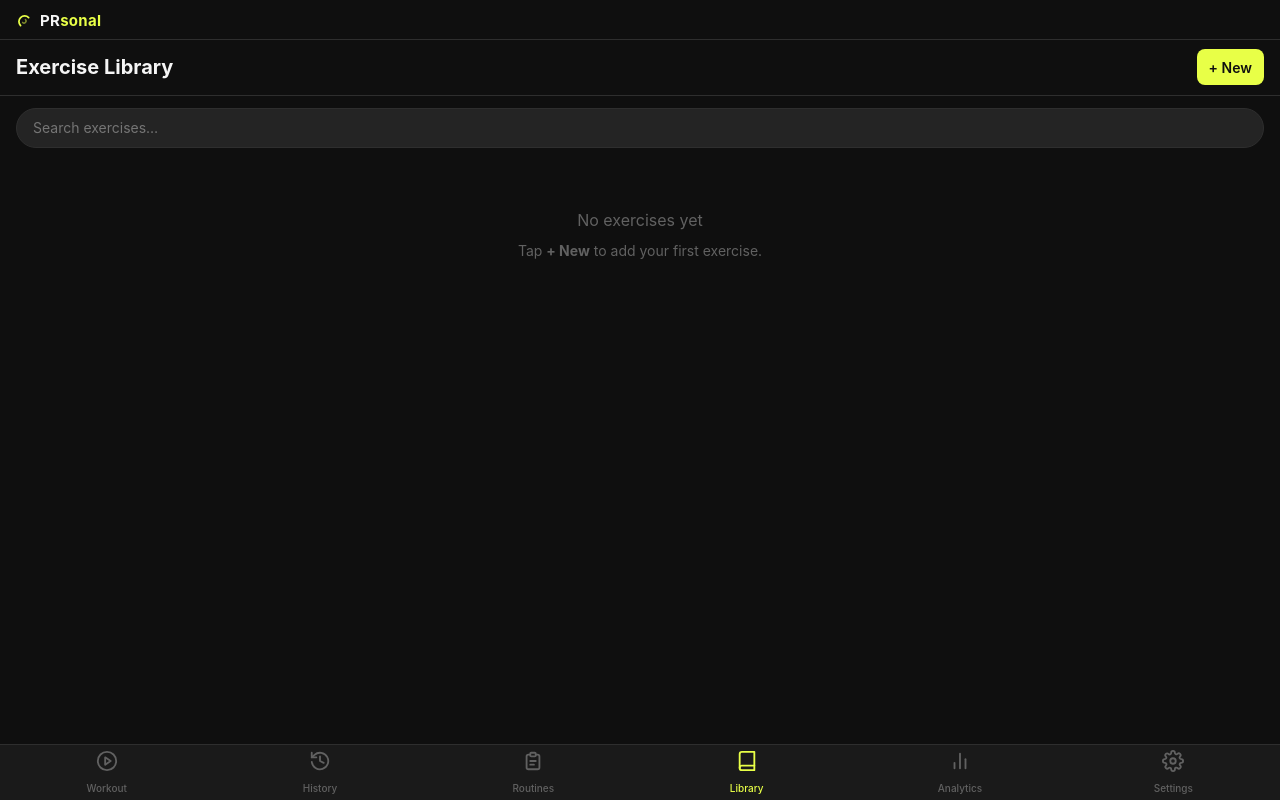
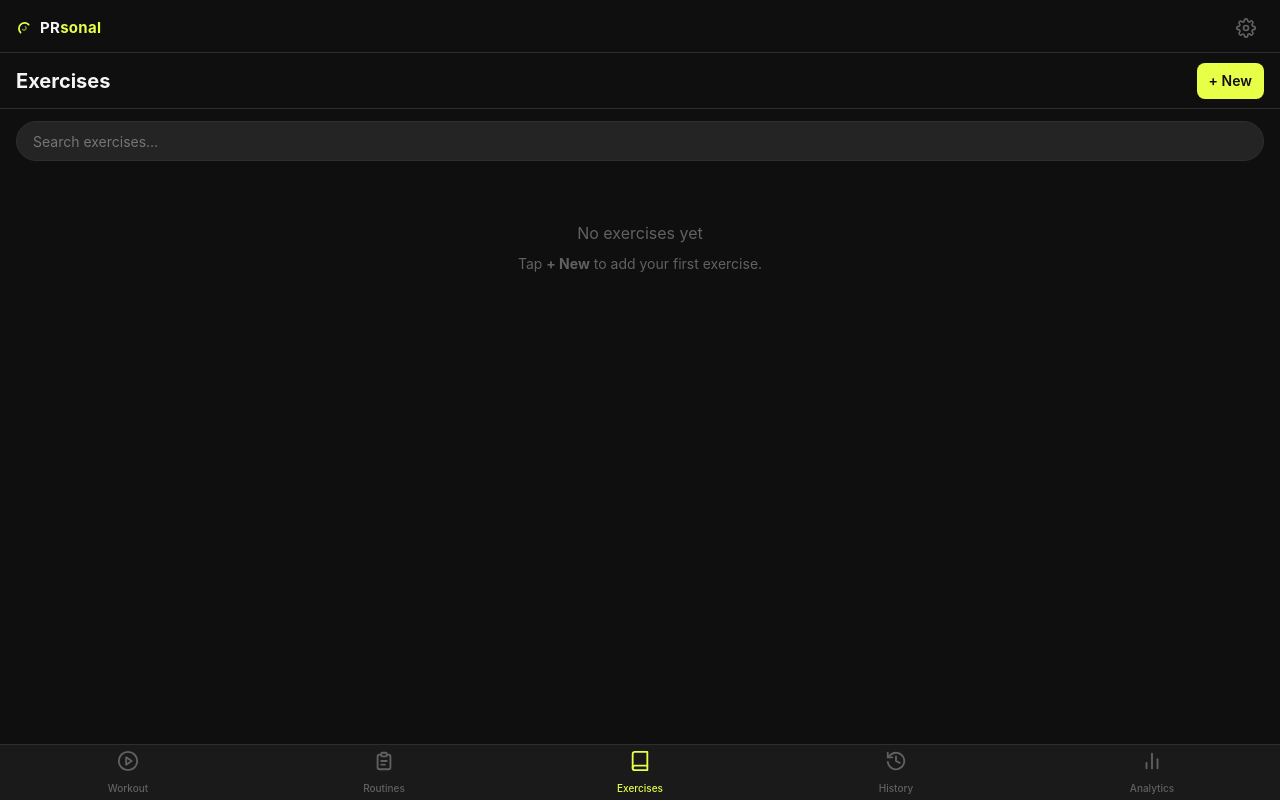
Before and after one commit to BattleBiscuit/gym-tracker, a Vue app: page /#/library in a window 1280 px wide. Built offline with nearby package versions, Linux system fonts and the light colour scheme.

Commit message:
fix and nav restructure

```diff
--- a/src/App.vue
+++ b/src/App.vue
@@ -6,6 +6,10 @@
         <path d="M 18.83 13.17 A 4 4 0 1 1 13.17 18.83" stroke="#e8ff47" stroke-width="3" stroke-linecap="round" opacity="0.5"/>
       </svg>
       <span class="app-brand__name">PR<span class="app-brand__accent">sonal</span></span>
+      <div style="flex:1" />
+      <RouterLink :to="{ name: 'settings' }" class="app-brand__settings" aria-label="Settings">
+        <svg width="20" height="20" viewBox="0 0 24 24" fill="none" stroke="currentColor" stroke-width="2" stroke-linecap="round" stroke-linejoin="round"><circle cx="12" cy="12" r="3"/><path d="M19.4 15a1.65 1.65 0 0 0 .33 1.82l.06.06a2 2 0 0 1-2.83 2.83l-.06-.06a1.65 1.65 0 0 0-1.82-.33 1.65 1.65 0 0 0-1 1.51V21a2 2 0 0 1-4 0v-.09A1.65 1.65 0 0 0 9 19.4a1.65 1.65 0 0 0-1.82.33l-.06.06a2 2 0 0 1-2.83-2.83l.06-.06A1.65 1.65 0 0 0 4.68 15a1.65 1.65 0 0 0-1.51-1H3a2 2 0 0 1 0-4h.09A1.65 1.65 0 0 0 4.6 9a1.65 1.65 0 0 0-.33-1.82l-.06-.06a2 2 0 0 1 2.83-2.83l.06.06A1.65 1.65 0 0 0 9 4.68a1.65 1.65 0 0 0 1-1.51V3a2 2 0 0 1 4 0v.09a1.65 1.65 0 0 0 1 1.51 1.65 1.65 0 0 0 1.82-.33l.06-.06a2 2 0 0 1 2.83 2.83l-.06.06A1.65 1.65 0 0 0 19.4 9a1.65 1.65 0 0 0 1.51 1H21a2 2 0 0 1 0 4h-.09a1.65 1.65 0 0 0-1.51 1z"/></svg>
+      </RouterLink>
     </div>
     <RouterView />
     <AppBottomNav />
@@ -75,4 +79,16 @@ onMounted(async () => {
 .app-brand__accent {
   color: var(--color-accent);
 }
+
+.app-brand__settings {
+  display: flex;
+  align-items: center;
+  justify-content: center;
+  width: 36px;
+  height: 36px;
+  color: var(--color-text-3);
+  border-radius: var(--radius-full);
+  transition: color var(--transition-fast);
+}
+.app-brand__settings:active { color: var(--color-text-1); }
 </style>
--- a/src/components/ui/AppBottomNav.vue
+++ b/src/components/ui/AppBottomNav.vue
@@ -29,13 +29,6 @@ const tabs = [
     icon: `<svg width="22" height="22" viewBox="0 0 24 24" fill="none" stroke="currentColor" stroke-width="2" stroke-linecap="round" stroke-linejoin="round"><circle cx="12" cy="12" r="10"/><polygon points="10 8 16 12 10 16 10 8"/></svg>`,
   },
   {
-    name: 'history',
-    to: '/history',
-    label: 'History',
-    relatedRoutes: ['history', 'history-detail'],
-    icon: `<svg width="22" height="22" viewBox="0 0 24 24" fill="none" stroke="currentColor" stroke-width="2" stroke-linecap="round" stroke-linejoin="round"><path d="M3 3v5h5"/><path d="M3.05 13A9 9 0 1 0 6 5.3L3 8"/><polyline points="12 7 12 12 16 14"/></svg>`,
-  },
-  {
     name: 'routines',
     to: '/routines',
     label: 'Routines',
@@ -45,9 +38,16 @@ const tabs = [
   {
     name: 'library',
     to: '/library',
-    label: 'Library',
+    label: 'Exercises',
     relatedRoutes: ['library'],
     icon: `<svg width="22" height="22" viewBox="0 0 24 24" fill="none" stroke="currentColor" stroke-width="2" stroke-linecap="round" stroke-linejoin="round"><path d="M4 19.5A2.5 2.5 0 0 1 6.5 17H20"/><path d="M6.5 2H20v20H6.5A2.5 2.5 0 0 1 4 19.5v-15A2.5 2.5 0 0 1 6.5 2z"/></svg>`,
+  },
+  {
+    name: 'history',
+    to: '/history',
+    label: 'History',
+    relatedRoutes: ['history', 'history-detail'],
+    icon: `<svg width="22" height="22" viewBox="0 0 24 24" fill="none" stroke="currentColor" stroke-width="2" stroke-linecap="round" stroke-linejoin="round"><path d="M3 3v5h5"/><path d="M3.05 13A9 9 0 1 0 6 5.3L3 8"/><polyline points="12 7 12 12 16 14"/></svg>`,
   },
   {
     name: 'analytics',
@@ -55,13 +55,6 @@ const tabs = [
     label: 'Analytics',
     relatedRoutes: ['analytics'],
     icon: `<svg width="22" height="22" viewBox="0 0 24 24" fill="none" stroke="currentColor" stroke-width="2" stroke-linecap="round" stroke-linejoin="round"><line x1="18" y1="20" x2="18" y2="10"/><line x1="12" y1="20" x2="12" y2="4"/><line x1="6" y1="20" x2="6" y2="14"/></svg>`,
-  },
-  {
-    name: 'settings',
-    to: '/settings',
-    label: 'Settings',
-    relatedRoutes: ['settings'],
-    icon: `<svg width="22" height="22" viewBox="0 0 24 24" fill="none" stroke="currentColor" stroke-width="2" stroke-linecap="round" stroke-linejoin="round"><circle cx="12" cy="12" r="3"/><path d="M19.4 15a1.65 1.65 0 0 0 .33 1.82l.06.06a2 2 0 0 1-2.83 2.83l-.06-.06a1.65 1.65 0 0 0-1.82-.33 1.65 1.65 0 0 0-1 1.51V21a2 2 0 0 1-4 0v-.09A1.65 1.65 0 0 0 9 19.4a1.65 1.65 0 0 0-1.82.33l-.06.06a2 2 0 0 1-2.83-2.83l.06-.06A1.65 1.65 0 0 0 4.68 15a1.65 1.65 0 0 0-1.51-1H3a2 2 0 0 1 0-4h.09A1.65 1.65 0 0 0 4.6 9a1.65 1.65 0 0 0-.33-1.82l-.06-.06a2 2 0 0 1 2.83-2.83l.06.06A1.65 1.65 0 0 0 9 4.68a1.65 1.65 0 0 0 1-1.51V3a2 2 0 0 1 4 0v.09a1.65 1.65 0 0 0 1 1.51 1.65 1.65 0 0 0 1.82-.33l.06-.06a2 2 0 0 1 2.83 2.83l-.06.06A1.65 1.65 0 0 0 19.4 9a1.65 1.65 0 0 0 1.51 1H21a2 2 0 0 1 0 4h-.09a1.65 1.65 0 0 0-1.51 1z"/></svg>`,
   },
 ]
 
--- a/src/features/library/stores/useLibraryStore.js
+++ b/src/features/library/stores/useLibraryStore.js
@@ -1,6 +1,7 @@
 import { defineStore } from 'pinia'
 import { ref } from 'vue'
 import { libraryRepository } from '../db/libraryRepository.js'
+import { db } from '@/db/index.js'
 
 export const useLibraryStore = defineStore('library', () => {
   const exercises = ref([])
@@ -27,9 +28,26 @@ export const useLibraryStore = defineStore('library', () => {
   }
 
   async function update(id, data) {
+    const prev = exercises.value.find(e => e.id === id)
     await libraryRepository.update(id, data)
     const idx = exercises.value.findIndex(e => e.id === id)
     if (idx !== -1) exercises.value[idx] = { ...exercises.value[idx], ...data }
+
+    // Propagate name change to all routineExercises linked to this library entry
+    if (data.name && prev && data.name !== prev.name) {
+      const linked = await db.routineExercises
+        .where('exerciseLibraryId').equals(id)
+        .toArray()
+      if (linked.length) {
+        await db.transaction('rw', db.routineExercises, db.routines, async () => {
+          for (const re of linked) {
+            await db.routineExercises.update(re.id, { name: data.name })
+            // Touch the routine's updatedAt so lists refresh
+            await db.routines.update(re.routineId, { updatedAt: Date.now() })
+          }
+        })
+      }
+    }
   }
 
   async function remove(id) {
--- a/src/features/library/views/LibraryView.vue
+++ b/src/features/library/views/LibraryView.vue
@@ -1,7 +1,7 @@
 <template>
   <AppPageShell>
     <template #header>
-      <span class="page-title">Exercise Library</span>
+      <span class="page-title">Exercises</span>
       <div style="flex:1" />
       <AppButton variant="accent" size="sm" @click="openCreate">+ New</AppButton>
     </template>
```
